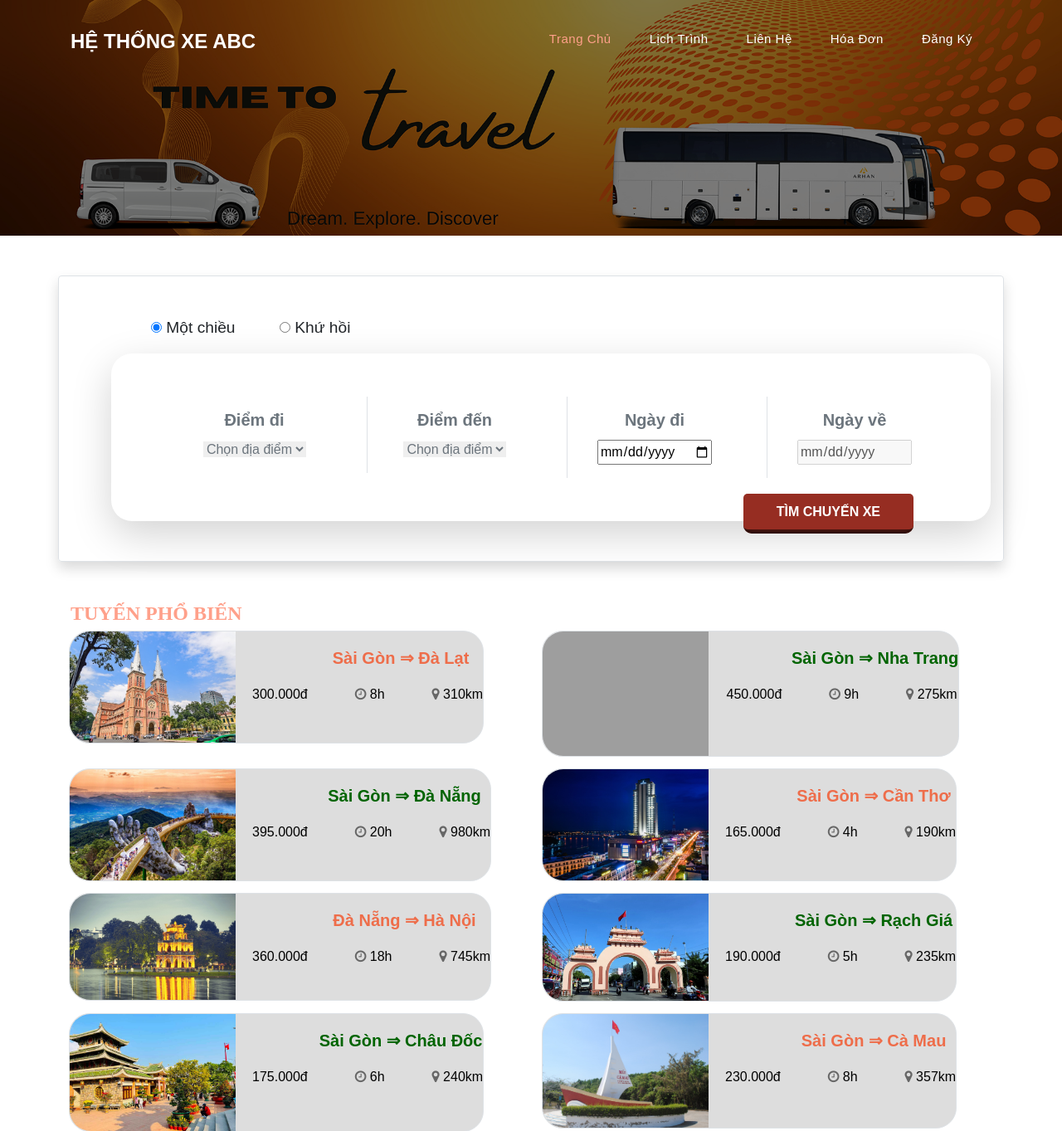
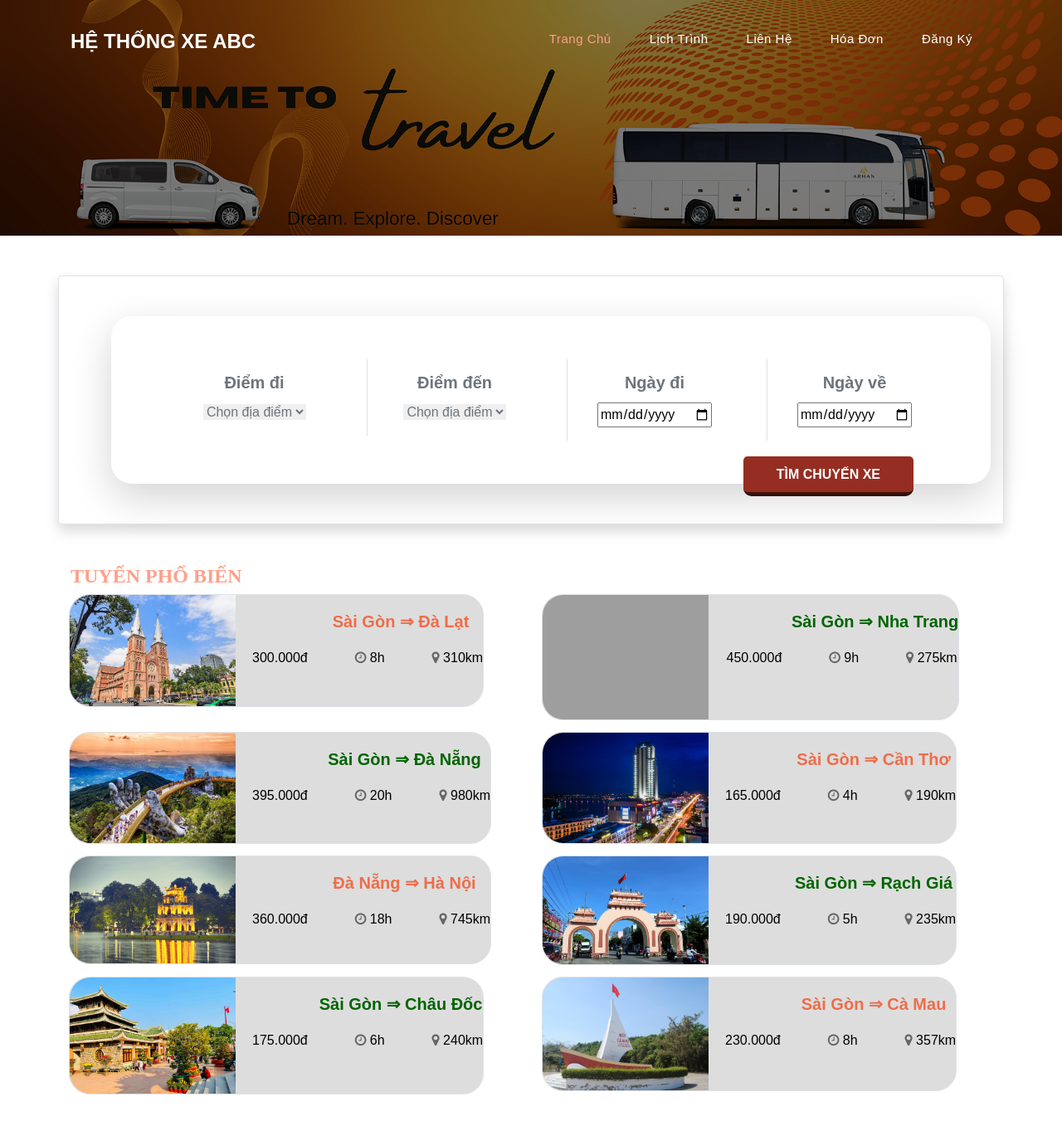
Before and after one commit to NDMTP/QLBanVeXeKhach, a PHP site: page / in a window 1280 px wide. Shown: the part 47-1410 px from the top of the page at 83% size. Run offline with PHP 8.4, Linux system fonts and the light colour scheme; data that the repository does not hold is empty; some libraries are stand-ins or nearby versions; grey boxes are pictures that could not be loaded.

Commit message:
Version 2.0 (Delete Radio Button'KhuHoi')

```diff
--- a/index.php
+++ b/index.php
@@ -10,13 +10,7 @@ include("header.php");
 
 <form action="datve.php" method="post" class="container border rounded shadow mt-5 mb-5">
     <!-- Cái khung, bo gốc -->
-    <div class=" mt-5 ml-5 mb-3 pl-5 " style="font-size: larger;">
-        <input type="radio" name="loaidi" id="motchieu" checked
-            onchange="document.getElementById('ngayve').disabled = true;"> Một chiều
-        <input type="radio" name="loaidi" id="khuhoi" class="ml-5"
-            onchange="document.getElementById('ngayve').disabled = false;"> Khứ hồi
-    </div>
-    <div class="border1 mb-5 ml-5 shadow-lg p-5">
+    <div class="border1 mb-5 ml-5 mt-5 shadow-lg p-5">
         <!-- Nhớ xóa border -->
         <div class="container">
             <div class="row">
@@ -131,7 +125,7 @@ include("header.php");
                             echo "Không thể đặt vé cho ngày đã qua.";
                         } else {
                             // Hiển thị ngày về
-                            echo "<input type='date' id='ngayve' name='ngayve' min='$currentDate' disabled required>";
+                            echo "<input type='date' id='ngayve' name='ngayve' min='$currentDate'>";
                         }
                         ?>
                     </div>
```
Also changed, not shown: datve.php (+4 -18 lines).
